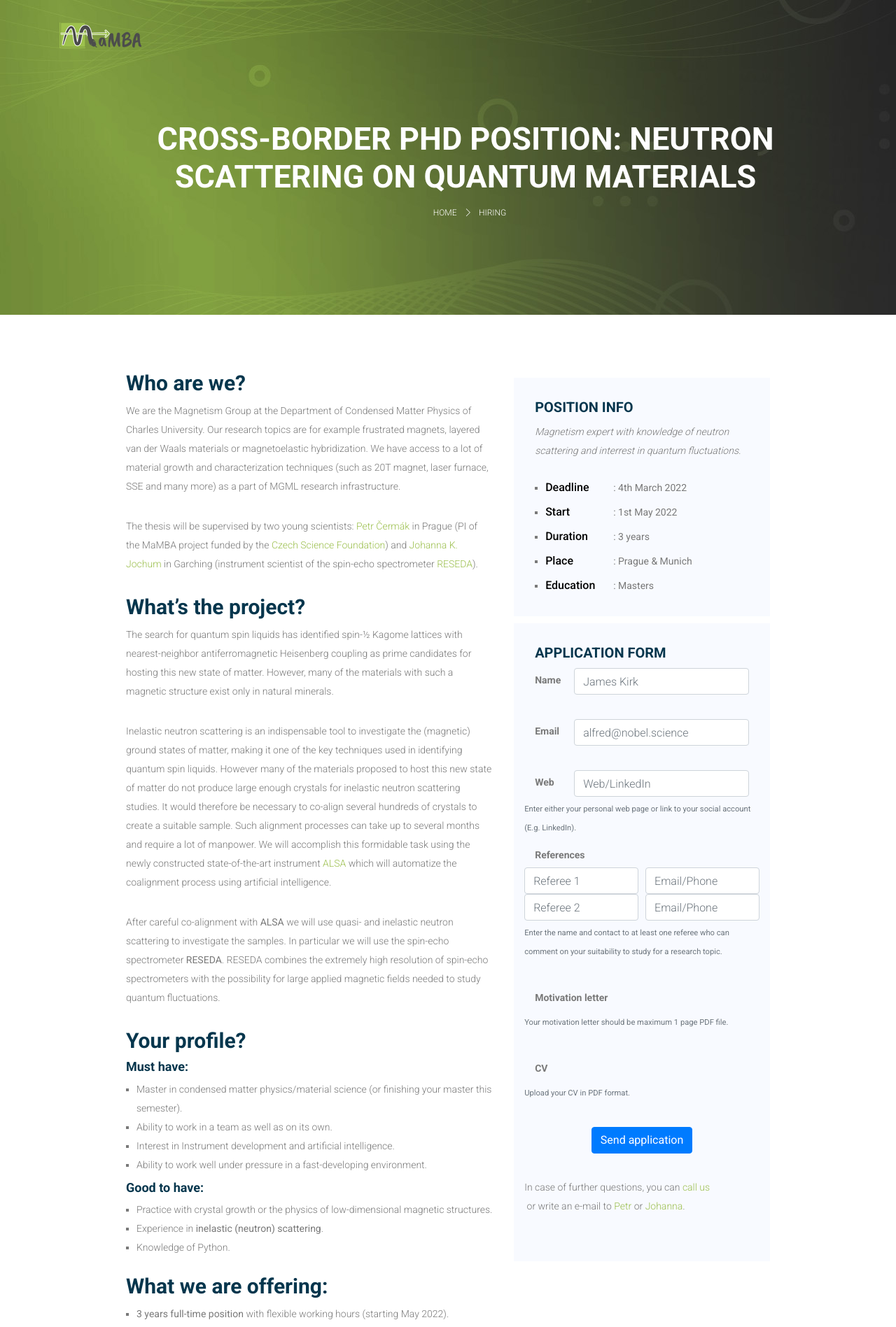
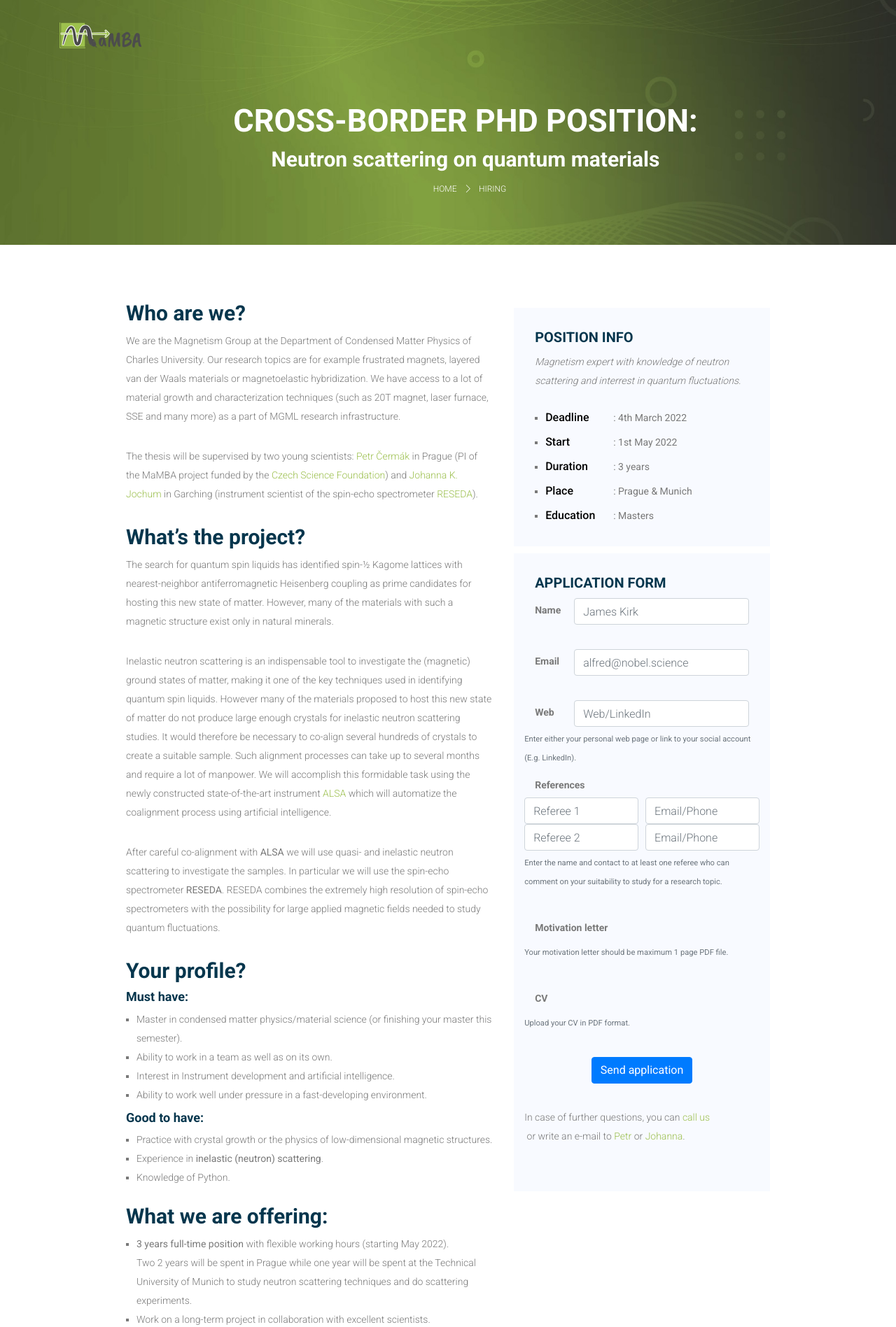
Before and after one commit to mambagrant/webpage, a Jekyll site: the page built from phd.md, in a window 1280 px wide. Shown: the top 1897 px of the page at 70% size. Built offline with Jekyll 4.4.1, drawn with Linux system fonts in a browser that asks for light colours; a script that is not in the unit is left out.

Commit message:
Better layout

```diff
--- a/_layouts/page.html
+++ b/_layouts/page.html
@@ -7,6 +7,7 @@ layout: default
           <div class="container">
               <div class="banner_content text-center">
                   <h2>{{ page.title }}</h2>
+                  {% if page.subtitle %}<h3>{{ page.subtitle }}</h3>{% endif %}
                   <div class="page_link">
                       <a href="/">Home</a>
                       <a href="{{ page.url }}">{{ page.title }}</a>
--- a/_layouts/position.html
+++ b/_layouts/position.html
@@ -14,6 +14,7 @@ headscript: |
           <div class="container">
               <div class="banner_content text-center">
                   <h2>{{ page.title }}</h2>
+                  {% if page.subtitle %}<h3>{{ page.subtitle }}</h3>{% endif %}
                   <div class="page_link">
                       <a href="/">Home</a>
                       <a href="/#hiring">Hiring</a>
@@ -36,7 +37,7 @@ headscript: |
                 <div class="portfolio_right_text mt-30">
                     <h4 class="text-uppercase">Position Info</h4>
                     <p>
-                        <i>{{ page.subtitle }}</i>
+                        <i>{{ page.onesentence }}</i>
                     </p>
                     <ul class="list">
                         {{ page.info }}
--- a/_sass/hiring/_banner.scss
+++ b/_sass/hiring/_banner.scss
@@ -92,20 +92,20 @@
     z-index: 1;
     // min-height: 485px;
     @media (max-width: 1199px) {
-        min-height: 350px;
+        min-height: 250px;
     }
     .banner_inner {
         position: relative;
         overflow: hidden;
         width: 100%;
-        min-height: 450px;
-        background: url(/assets/img/common-banner.jpg) no-repeat right bottom;
+        min-height: 350px;
+        background: url(/assets/img/common-banner.jpg) no-repeat center bottom;
         // background-size: 90% 85%;
         // width: 98%;
         background-size: cover;
         z-index: 1;
         @media (max-width: 1199px) {
-            min-height: 350px;
+            min-height: 250px;
         }
         // @media (max-width: 991px) {
         //     background: $primary-color2;
@@ -113,7 +113,7 @@
         // }
         .banner_content {
             margin-left: 50px;
-            margin-top: 40px;
+            margin-top: 80px;
             @media (max-width: 991px) {
                 margin-left: 0px;
                 // margin-top: 50px;
@@ -127,6 +127,16 @@
                 font-weight: 700;
                 @media (max-width: 991px) {
                     font-size: 30px;
+                }
+            }
+            h3 {
+                color: #fff;
+                font-size: 30px;
+                font-family: $primary-font;
+                margin-bottom: 10px;
+                font-weight: 700;
+                @media (max-width: 991px) {
+                    font-size: 24px;
                 }
             }
             .page_link {
--- a/phd.md
+++ b/phd.md
@@ -1,7 +1,8 @@
 ---
 layout: position
-title: "Cross-border PhD position: neutron scattering on quantum materials"
-subtitle: "Magnetism expert with knowledge of neutron scattering and interrest in quantum fluctuations."
+title: "Cross-border PhD position:"
+subtitle: Neutron scattering on quantum materials
+onesentence: "Magnetism expert with knowledge of neutron scattering and interrest in quantum fluctuations."
 formurl: https://submit-form.com/gzy0GAyG
 info: |
    <li><span>Deadline</span>: 4th March 2022</li>
```
Also changed, not shown: alsa.md (+1 -0 lines).
